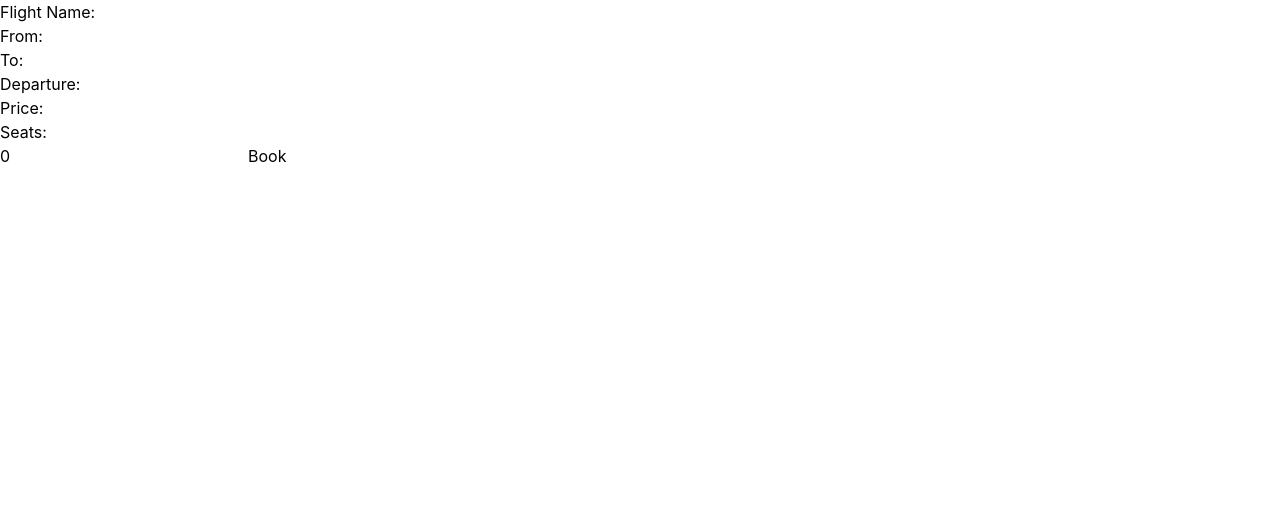
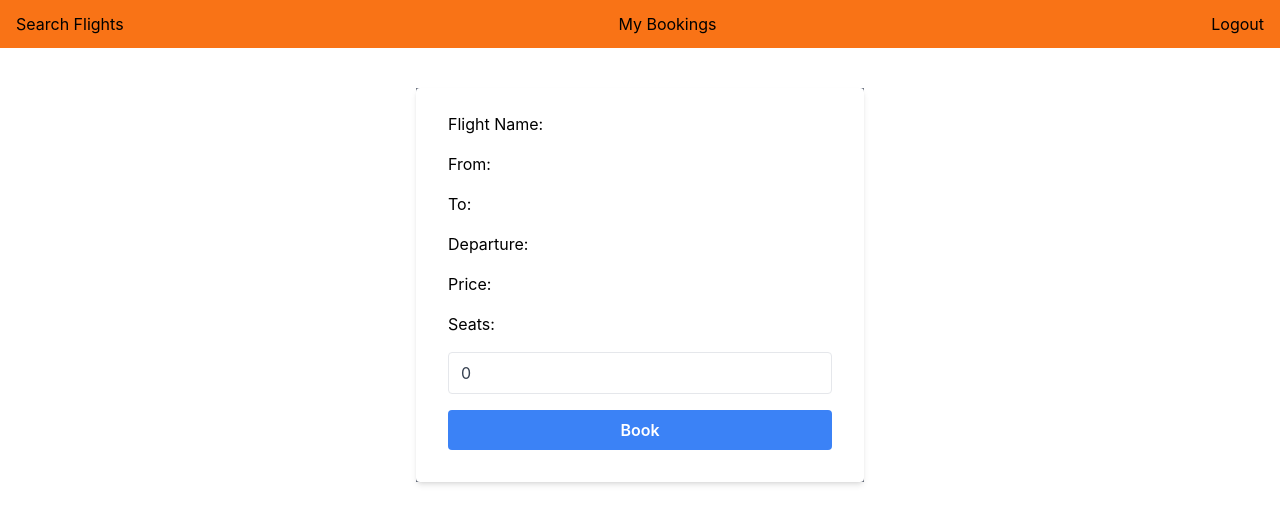
Before and after one commit to gokhul-b/flight-booking-frontend, a React (Create React App) app: page /bookingtickets/1 in a window 1280 px wide. Shown: the top 524 px of the page. Built offline with nearby package versions, Linux system fonts and the light colour scheme; no server answers.

Commit message:
bookingissue

```diff
--- a/src/components/BookNow.jsx
+++ b/src/components/BookNow.jsx
@@ -1,6 +1,7 @@
 import axios from "axios";
 import { useEffect, useState } from "react";
 import { useNavigate, useParams } from "react-router-dom";
+import NavBar from "./NavBar";
 
 const BookNow = () => {
     const[currentFlight,setCurrentFlight] = useState([])
@@ -36,6 +37,7 @@ const BookNow = () => {
             const response = await axios.put(url,{seatBooked: seatBooked});
             const updatedFlightData = response.data;
             setCurrentFlight(updatedFlightData)
+            alert("Your Seats Booked Successfully")
         }catch(error){
             console.error(error);
         }
@@ -46,14 +48,23 @@ const BookNow = () => {
     }
     return(
         <div>
+            <NavBar/>
+            <div className="max-w-md mx-auto mt-10 bg-gray-500">
+                <div className="bg-white shadow-md rounded px-8 pt-6 pb-8 mb-4 flex flex-col space-y-4">
                 <p>Flight Name: {currentFlight.flightname}</p>
                 <p>From: {currentFlight.from}</p>
                 <p>To: {currentFlight.to}</p>
                 <p>Departure: {currentFlight.departure}</p>
                 <p>Price: {currentFlight.price}</p>
                 <p>Seats: {currentFlight.seats}</p>
-            <input type="number" placeholder="No of seats" value={seatBooked} onChange={(e) => setSeatBooked(e.target.value)}/>
-            <button onClick={() => handleBook(currentFlight.id)}>Book</button>
+                <input type="number"
+                    placeholder="No of seats"
+                    value={seatBooked}
+                    onChange={(e) => setSeatBooked(e.target.value)}
+                    className="border rounded w-full py-2 px-3 text-gray-700"/>
+                <button onClick={() => handleBook(currentFlight.id)} className="bg-blue-500 text-white font-semibold py-2 px-4 rounded">Book</button>
+                </div>
+            </div>
         </div>
     )
 }
--- a/src/pages/user/UserSignUp.jsx
+++ b/src/pages/user/UserSignUp.jsx
@@ -20,6 +20,7 @@ const UserSignUp = () => {
       localStorage.setItem('token',false)
       navigate('/search')
       console.log('User registered:', userCredential.user);
+      localStorage.setItem('userId',userCredential.user.uid)
     } catch (error) {
       console.log(error);
     }
```
Lines whose indentation alone changed are shown as unchanged.
